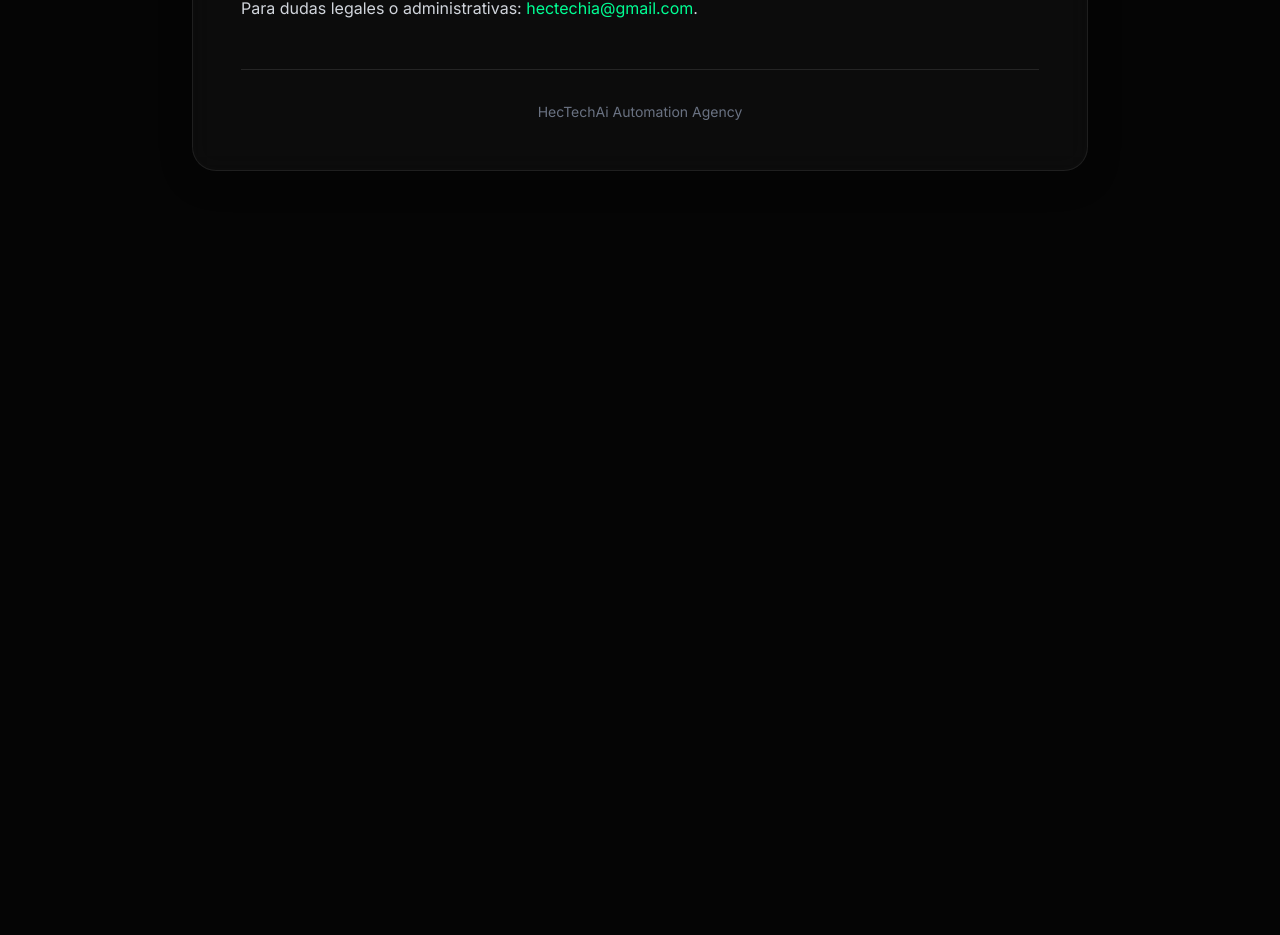
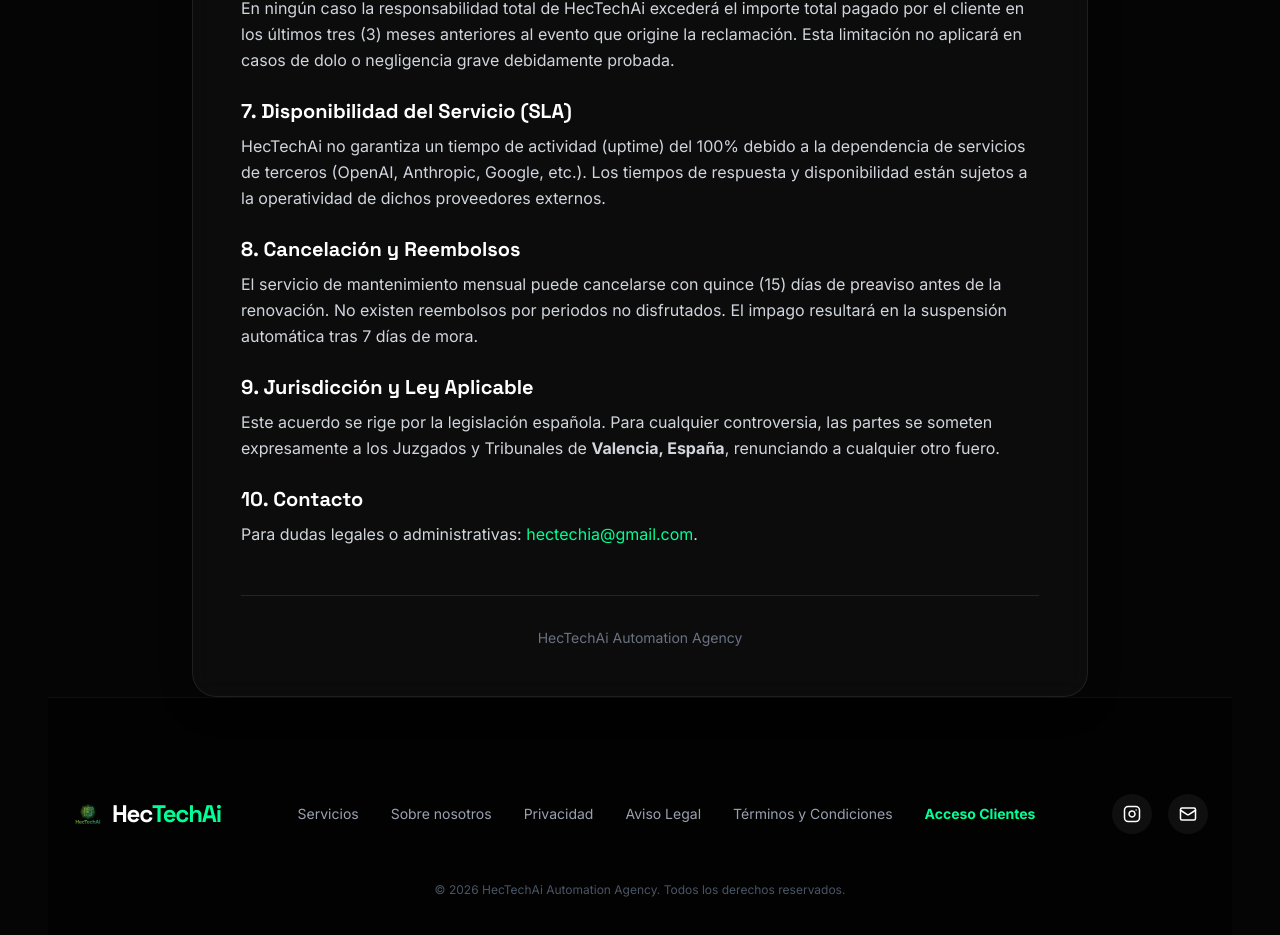
Before and after one commit to iahectorbarberasanchez-collab/hectech-agencia, a Next.js app: page /terms in a window 1280 px wide. Shown: the part 1060-1995 px from the top of the page. Before the commit the page ends 1279 px from the top, so only its background shows below. Built offline with nearby package versions, Linux system fonts and the light colour scheme.

Commit message:
feat: implementing global footer and reinforcing legal pages with protective clauses

```diff
--- a/scripts/simulate_step1_2_radar_leads.ts
+++ b/scripts/simulate_step1_2_radar_leads.ts
@@ -5,9 +5,15 @@
 console.log('╚═══════════════════════════════════════════════════════════╝\n');
 
 // Verificar que las credenciales necesarias estén configuradas
-const SERPER_API_KEY = '770b7aec4d634fe103d835122bb1629073efdd71'; // Del workflow
+const SERPER_API_KEY = '8cbceb1fc8dba23d2dd1f6cb079c55808fc65c48'; // Key actualizada del workflow
 const N8N_BASE_URL = process.env.N8N_BASE_URL;
 const N8N_API_KEY = process.env.N8N_API_KEY;
+
+// Importar cliente de Supabase
+import { createClient } from '@supabase/supabase-js';
+const supabaseUrl = process.env.NEXT_PUBLIC_SUPABASE_URL!;
+const supabaseKey = process.env.SUPABASE_SERVICE_ROLE_KEY!;
+const supabase = createClient(supabaseUrl, supabaseKey);
 
 console.log('📋 Configuración del Radar:');
 console.log(`   Tipo de negocio: INMOBILIARIAS`);
@@ -36,7 +42,7 @@
             return null;
         }
 
-        const workflows = await response.json();
+        const workflows = (await response.json()) as { data: any[] };
         const radarWorkflow = workflows.data?.find((w: any) =>
             w.name.includes('Radar de Leads 2.0') || w.name.includes('Radar de Leads')
         );
@@ -97,16 +103,25 @@
     }
 }
 
-async function checkGoogleSheetsIntegration() {
-    console.log('\n⏳ PASO 3/4: Verificando integración con Google Sheets...');
-    console.log('   Documento ID: 1DfBdKutQISGYh-IIZOyXkrHyGoTidKc4SseUbHD1mn4');
-    console.log('   Hoja: INMOBILIARIAS');
-    console.log('');
-    console.log('   ⚠️  Esta verificación debe hacerse manualmente:');
-    console.log('   1. Abre el Google Sheet en tu navegador');
-    console.log('   2. Verifica que la hoja "INMOBILIARIAS" existe');
-    console.log('   3. Ejecuta el workflow manualmente desde n8n');
-    console.log('   4. Verifica que se agreguen nuevas filas al sheet');
+async function checkSupabaseIntegration() {
+    console.log('\n⏳ PASO 3/4: Verificando integración con Supabase (Tabla radar_leads)...');
+
+    // Contar registros antes de la ejecución
+    const { count: countBefore, error } = await supabase
+        .from('radar_leads')
+        .select('*', { count: 'exact', head: true });
+
+    if (error) {
+        if (error.code === '42P01') { // table_undefined
+            console.log('❌ Error: La tabla radar_leads no existe en Supabase.');
+            return { initialCount: 0, error: true };
+        }
+        console.log(`❌ Error conectando con Supabase: ${error.message}`);
+        return { initialCount: 0, error: true };
+    }
+
+    console.log(`   Registros actuales en 'radar_leads': ${countBefore}`);
+    return { initialCount: countBefore || 0, error: false };
 }
 
 async function executeWorkflow(workflowId: string) {
@@ -139,27 +154,39 @@
 async function main() {
     const workflow = await checkWorkflowStatus();
     const serpApiOk = await testSerpAPI();
-    await checkGoogleSheetsIntegration();
+    const dbStatus = await checkSupabaseIntegration();
 
     console.log('\n╔═══════════════════════════════════════════════════════════╗');
     console.log('║  📊 RESUMEN DE LA SIMULACIÓN                             ║');
     console.log('╚═══════════════════════════════════════════════════════════╝\n');
 
-    if (workflow && workflow.active && serpApiOk) {
+    if (workflow && workflow.active && serpApiOk && !dbStatus.error) {
         console.log('✅ Puntos de verificación completados:');
         console.log('   1. Workflow encontrado y activo en n8n');
         console.log('   2. SerpAPI funcionando correctamente');
+        console.log('   3. Conexión con Supabase correcta');
         console.log('');
 
         if (N8N_API_KEY && N8N_BASE_URL) {
             const executed = await executeWorkflow(workflow.id);
             if (executed) {
                 console.log('✅ Workflow ejecutado exitosamente');
-                console.log('');
-                console.log('🔍 Verificaciones manuales pendientes:');
-                console.log('   1. Ve a n8n → Executions y verifica que se ejecutó sin errores');
-                console.log('   2. Abre el Google Sheet y verifica que se agregaron nuevos leads');
-                console.log('   3. Verifica que los datos incluyen: nombre, web, redes sociales, análisis tech');
+                console.log('⏳ Esperando 10 segundos para procesar resultados...');
+                await new Promise(resolve => setTimeout(resolve, 10000));
+
+                // Verificar si hay nuevos registros
+                const { count: countAfter } = await supabase
+                    .from('radar_leads')
+                    .select('*', { count: 'exact', head: true });
+
+                const newLeads = (countAfter || 0) - dbStatus.initialCount;
+
+                if (newLeads > 0) {
+                    console.log(`✅ ÉXITO TOTAL: Se han creado ${newLeads} nuevos leads en la tabla 'radar_leads'.`);
+                } else {
+                    console.log('⚠️  El workflow se ejecutó pero no se detectaron nuevos registros en Supabase aún.');
+                    console.log('   Verifica la pestaña Executions en n8n para ver posibles errores lógicos.');
+                }
             }
         } else {
             console.log('⚠️  Para ejecutar el workflow automáticamente:');
@@ -176,13 +203,16 @@
         if (!serpApiOk) {
             console.log('   ❌ SerpAPI no responde - verificar API key');
         }
+        if (dbStatus.error) {
+            console.log('   ❌ Error conectando con base de datos');
+        }
         console.log('');
         console.log('📝 Pasos para activar el Radar de Leads:');
         console.log('   1. Accede a n8n: https://mis-automatizaciones-n8n.ucbepc.easypanel.host/');
         console.log('   2. Importa el workflow "HecTechAi - Radar de Leads 2.0.json"');
         console.log('   3. Activa el workflow');
         console.log('   4. Ejecuta manualmente para probar');
-        console.log('   5. Verifica resultados en Google Sheets');
+        console.log('   5. Verifica resultados en Supabase (Tabla radar_leads)');
     }
 
     console.log('\n🎯 Próximo paso:');
--- /dev/null
+++ b/scripts/test_error_trigger.js
@@ -0,0 +1,34 @@
+
+async function runTest() {
+    const url = 'https://n8n.hectechai.com/webhook/formulario-web';
+    console.log(`Sending flawed payload to: ${url}`);
+
+    try {
+        const response = await fetch(url, {
+            method: 'POST',
+            headers: {
+                'Content-Type': 'application/json',
+            },
+            // ERROR SIMULATION: Missing email field
+            // This should cause the workflow to fail when it tries to send email or create Notion page without email
+            body: JSON.stringify({
+                name: 'Stress Test Bot',
+                message: 'This is a simulated error test. Email is missing to trigger expected failure in n8n.',
+                business: 'HecTech Testing Inc.'
+            }),
+        });
+
+        if (response.ok) {
+            console.log(`✅ Webhook Accepted (Status: ${response.status})`);
+            console.log('NOTE: The error will happen asynchronously in n8n. Check Telegram/Gmail for alerts.');
+        } else {
+            console.error(`❌ Webhook Failed (Status: ${response.status})`);
+            const text = await response.text();
+            console.error('Response:', text);
+        }
+    } catch (error) {
+        console.error('💥 Network Error:', error);
+    }
+}
+
+runTest();
--- a/src/app/legal/page.tsx
+++ b/src/app/legal/page.tsx
@@ -1,6 +1,7 @@
 import React from 'react';
 import Link from 'next/link';
 import { ArrowLeft, Scale, FileText } from 'lucide-react';
+import { Footer } from '../../components/Footer';
 
 export default function LegalPage() {
     return (
@@ -44,6 +45,11 @@
                             <h2 className="text-xl font-bold text-white mb-2">3. Exclusión de Responsabilidad</h2>
                             <p>HecTechAi no se hace responsable de los daños y perjuicios de cualquier naturaleza que pudieran ocasionar, a título enunciativo: errores u omisiones en los contenidos, falta de disponibilidad del portal o la transmisión de virus o programas maliciosos o lesivos en los contenidos, a pesar de haber adoptado todas las medidas tecnológicas necesarias para evitarlo.</p>
                         </section>
+
+                        <section>
+                            <h2 className="text-xl font-bold text-white mb-2">4. Jurisdicción</h2>
+                            <p>Para la resolución de cualquier controversia derivada del uso de este sitio web, las partes se someten expresamente a los Juzgados y Tribunales de <strong>Valencia, España</strong>.</p>
+                        </section>
                     </div>
 
                     <div className="mt-12 pt-8 border-t border-white/10 text-center">
@@ -51,6 +57,7 @@
                     </div>
                 </div>
             </div>
+            <Footer />
         </div>
     );
 }
--- a/src/app/privacidad/page.tsx
+++ b/src/app/privacidad/page.tsx
@@ -1,6 +1,7 @@
 import React from 'react';
 import Link from 'next/link';
 import { ArrowLeft, ShieldCheck, Lock } from 'lucide-react';
+import { Footer } from '../../components/Footer';
 
 export default function PrivacyPage() {
     return (
@@ -56,6 +57,7 @@
                     </div>
                 </div>
             </div>
+            <Footer />
         </div>
     );
 }
--- a/src/app/terms/page.tsx
+++ b/src/app/terms/page.tsx
@@ -1,6 +1,7 @@
 import React from 'react';
 import Link from 'next/link';
 import { ArrowLeft, ShieldCheck, FileText } from 'lucide-react';
+import { Footer } from '../../components/Footer';
 
 export default function TermsPage() {
     return (
@@ -51,7 +52,27 @@
                         </section>
 
                         <section>
-                            <h2 className="text-xl font-bold text-white mb-2">6. Contacto</h2>
+                            <h2 className="text-xl font-bold text-white mb-2">6. Limitación de Responsabilidad Económica</h2>
+                            <p>En ningún caso la responsabilidad total de HecTechAi excederá el importe total pagado por el cliente en los últimos tres (3) meses anteriores al evento que origine la reclamación. Esta limitación no aplicará en casos de dolo o negligencia grave debidamente probada.</p>
+                        </section>
+
+                        <section>
+                            <h2 className="text-xl font-bold text-white mb-2">7. Disponibilidad del Servicio (SLA)</h2>
+                            <p>HecTechAi no garantiza un tiempo de actividad (uptime) del 100% debido a la dependencia de servicios de terceros (OpenAI, Anthropic, Google, etc.). Los tiempos de respuesta y disponibilidad están sujetos a la operatividad de dichos proveedores externos.</p>
+                        </section>
+
+                        <section>
+                            <h2 className="text-xl font-bold text-white mb-2">8. Cancelación y Reembolsos</h2>
+                            <p>El servicio de mantenimiento mensual puede cancelarse con quince (15) días de preaviso antes de la renovación. No existen reembolsos por periodos no disfrutados. El impago resultará en la suspensión automática tras 7 días de mora.</p>
+                        </section>
+
+                        <section>
+                            <h2 className="text-xl font-bold text-white mb-2">9. Jurisdicción y Ley Aplicable</h2>
+                            <p>Este acuerdo se rige por la legislación española. Para cualquier controversia, las partes se someten expresamente a los Juzgados y Tribunales de <strong>Valencia, España</strong>, renunciando a cualquier otro fuero.</p>
+                        </section>
+
+                        <section>
+                            <h2 className="text-xl font-bold text-white mb-2">10. Contacto</h2>
                             <p>Para dudas legales o administrativas: <a href="mailto:hectechia@gmail.com" className="text-[#00FF94] hover:underline">hectechia@gmail.com</a>.</p>
                         </section>
                     </div>
@@ -61,6 +82,7 @@
                     </div>
                 </div>
             </div>
+            <Footer />
         </div>
     );
 }
--- /dev/null
+++ b/src/components/Footer.tsx
@@ -0,0 +1,60 @@
+import React from 'react';
+import Image from 'next/image';
+import Link from 'next/link';
+import { Instagram, Mail } from 'lucide-react';
+
+export const Footer = () => {
+    return (
+        <footer className="bg-[#020202] pt-24 pb-12 border-t border-white/5">
+            <div className="max-w-7xl mx-auto px-6">
+                <div className="flex flex-col md:flex-row justify-between items-center gap-8">
+                    <div className="flex items-center gap-2 font-bold text-2xl tracking-tighter text-white">
+                        <Image
+                            src="/logo.png"
+                            alt="HecTechAi Logo"
+                            width={32}
+                            height={32}
+                            className="object-contain transition-all opacity-80 hover:opacity-100"
+                            style={{ mixBlendMode: 'screen' }}
+                        />
+                        <div className="hidden md:flex items-center gap-2 font-display">
+                            <span>Hec<span className="text-[#00FF94]">TechAi</span></span>
+                        </div>
+                    </div>
+
+                    <div className="flex gap-8 text-sm text-gray-400">
+                        <Link href="/#servicios" className="hover:text-white transition-colors">Servicios</Link>
+                        <Link href="/#sobre-nosotros" className="hover:text-white transition-colors">Sobre nosotros</Link>
+                        <Link href="/privacidad" className="hover:text-white transition-colors">Privacidad</Link>
+                        <Link href="/legal" className="hover:text-white transition-colors">Aviso Legal</Link>
+                        <Link href="/terms" className="hover:text-white transition-colors">Términos y Condiciones</Link>
+                        <Link href="/dashboard" className="text-[#00FF94] font-bold hover:brightness-125 transition-all">Acceso Clientes</Link>
+                    </div>
+
+                    <div className="flex gap-4 text-white">
+                        <a
+                            href="https://instagram.com/hectechai"
+                            target="_blank"
+                            rel="noopener noreferrer"
+                            className="w-10 h-10 rounded-full bg-white/5 flex items-center justify-center hover:bg-[#00FF94] hover:text-black transition-all cursor-pointer"
+                            title="Instagram"
+                        >
+                            <Instagram size={18} />
+                        </a>
+                        <a
+                            href="mailto:hectechia@gmail.com"
+                            className="w-10 h-10 rounded-full bg-white/5 flex items-center justify-center hover:bg-[#00FF94] hover:text-black transition-all cursor-pointer"
+                            title="Email"
+                        >
+                            <Mail size={18} />
+                        </a>
+                    </div>
+                </div>
+
+                <div className="text-center text-gray-600 text-xs mt-12">
+                    © {new Date().getFullYear()} HecTechAi Automation Agency. Todos los derechos reservados.
+                </div>
+            </div>
+        </footer>
+    );
+};
```
Also changed, not shown: 1 other file (tests, documents, lock files or other folders).
